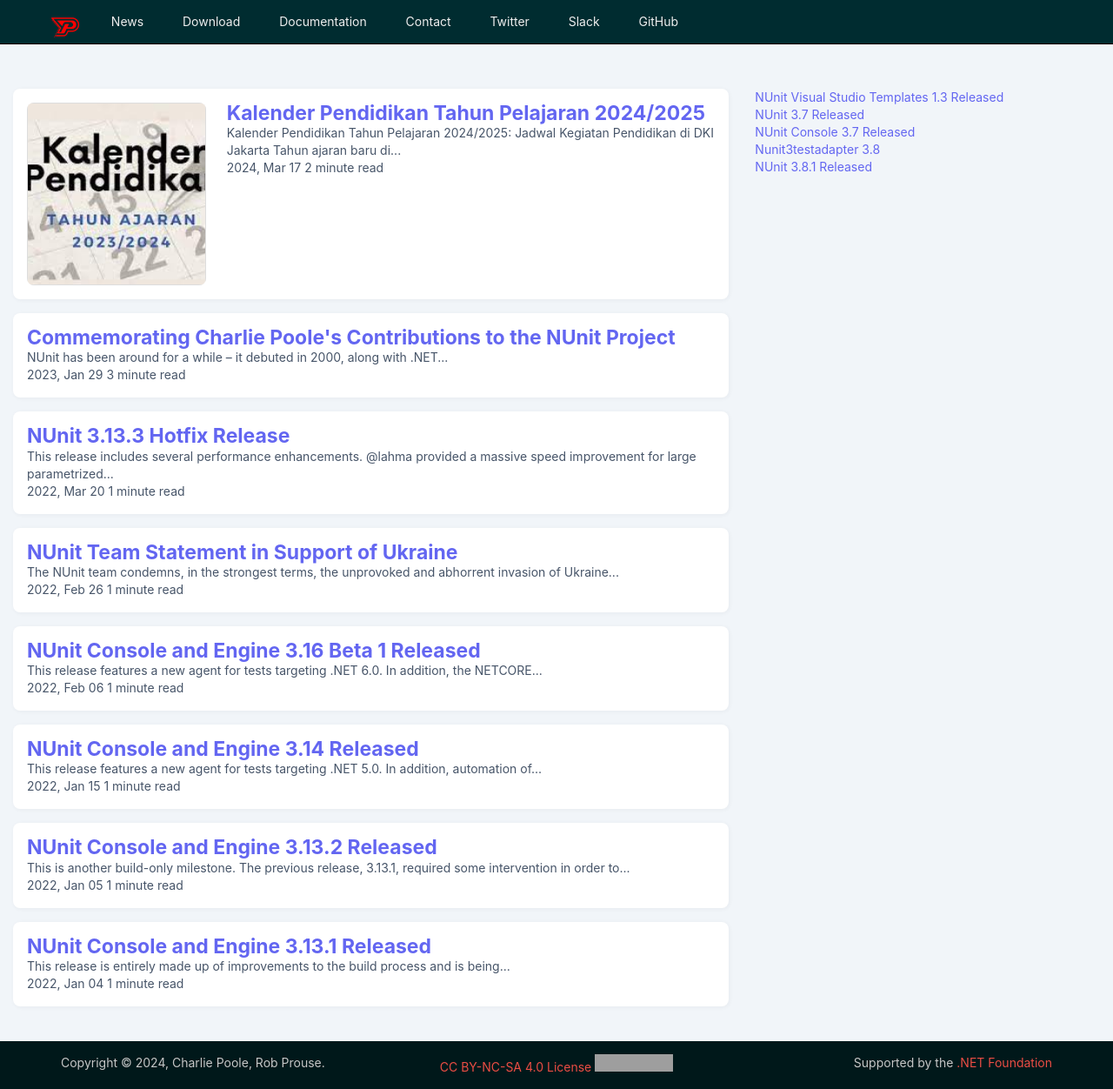
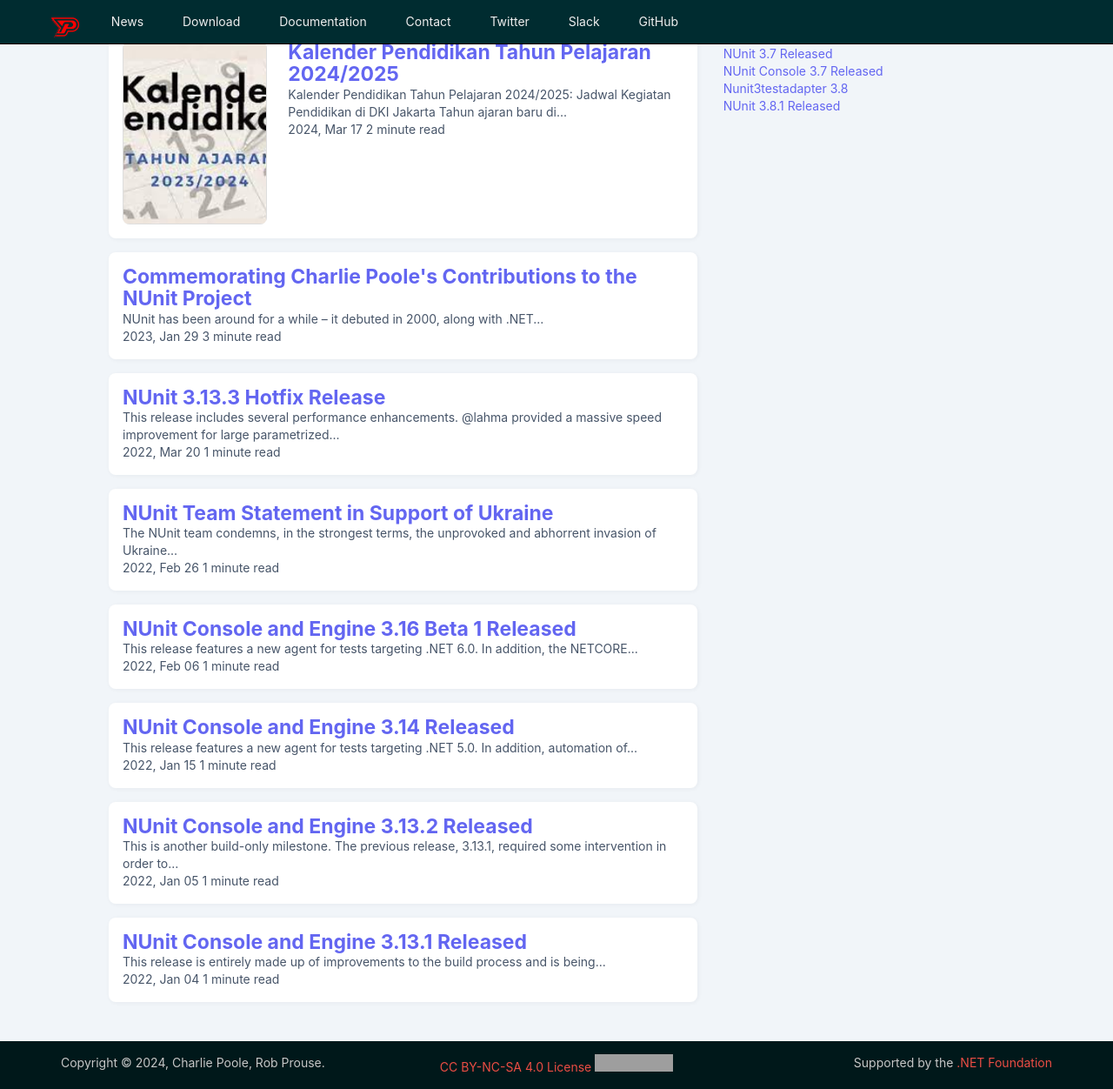
Before and after one commit to games-online-free/webtes, a Jekyll site: the page built from index.html, in a window 1280 px wide and 1252 px high. Shown: the whole window at 87% size. Built offline with Jekyll 4.4.1, drawn with Linux system fonts in a browser that asks for light colours; nearby versions of some CDN libraries; the list of posts is cut into pages by our own code; grey boxes are pictures that could not be loaded.

Commit message:
Update index.html

```diff
--- a/index.html
+++ b/index.html
@@ -3,7 +3,7 @@
 ---
 
 <section class='content-wrap flex-c'>
-    <div class="content">
+    <div class='container row-x1 flex-sb'>
         <div class="row">
 <div class="col-md-8 blog-posts index-post-wrap list-items">
 {% for post in paginator.posts %}
```
